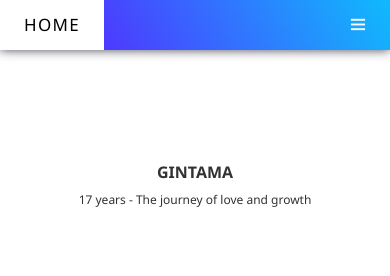
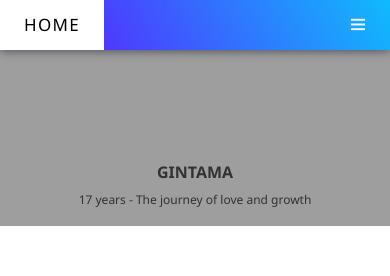
Before and after one commit to aurorapham25/myfirstwebsite, a plain HTML site: page index.html in a window 390 px wide. Shown: the top 276 px of the page. Drawn offline with Linux system fonts and the light colour scheme; the site is published under a folder, as on GitHub Pages, so addresses that start at the root find nothing.

Commit message:
fix responsive & link img

```diff
--- a/assets/css/style-thebrand.css
+++ b/assets/css/style-thebrand.css
@@ -169,7 +169,7 @@ width: 50%;
 #slider {
     padding-top: 45%;
     margin-top: 50px;
-    background: url('/assets/img/slider-1.jpg') top center / cover no-repeat ;
+    background: url('../img/slider-1.jpg') top center / cover no-repeat ;
     position: relative;
 }
 
@@ -467,14 +467,14 @@ width: 50%;
 
 /* responsive */
 /* tablet & pc */
-@media (min-width: 750px){
+@media (min-width: 46.25em){
     #header .mobile-menu-btn {
         display: none;
     }
 }
 
 /* tablet */
-@media (max-width: 1023px) and (min-width: 740px) {
+@media (max-width: 63.9375em) and (min-width: 46.25em) {
     .article-contain,
     .gallery-contain{
         margin: 8px;
@@ -497,7 +497,7 @@ width: 50%;
 }
 
 /* mobile */
-@media (max-width: 740px) {
+@media (max-width: 46.1875em) {
     html {
         font-size: 16px;
     }
```
